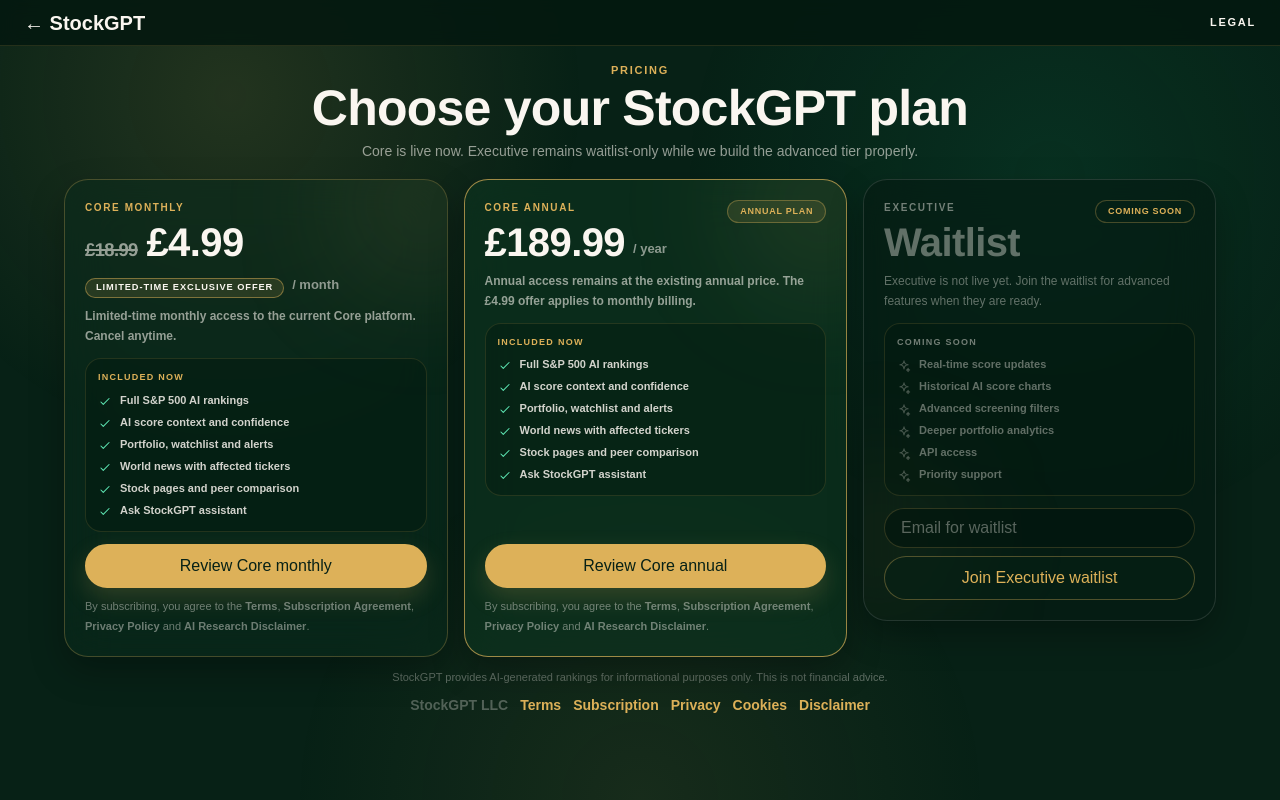
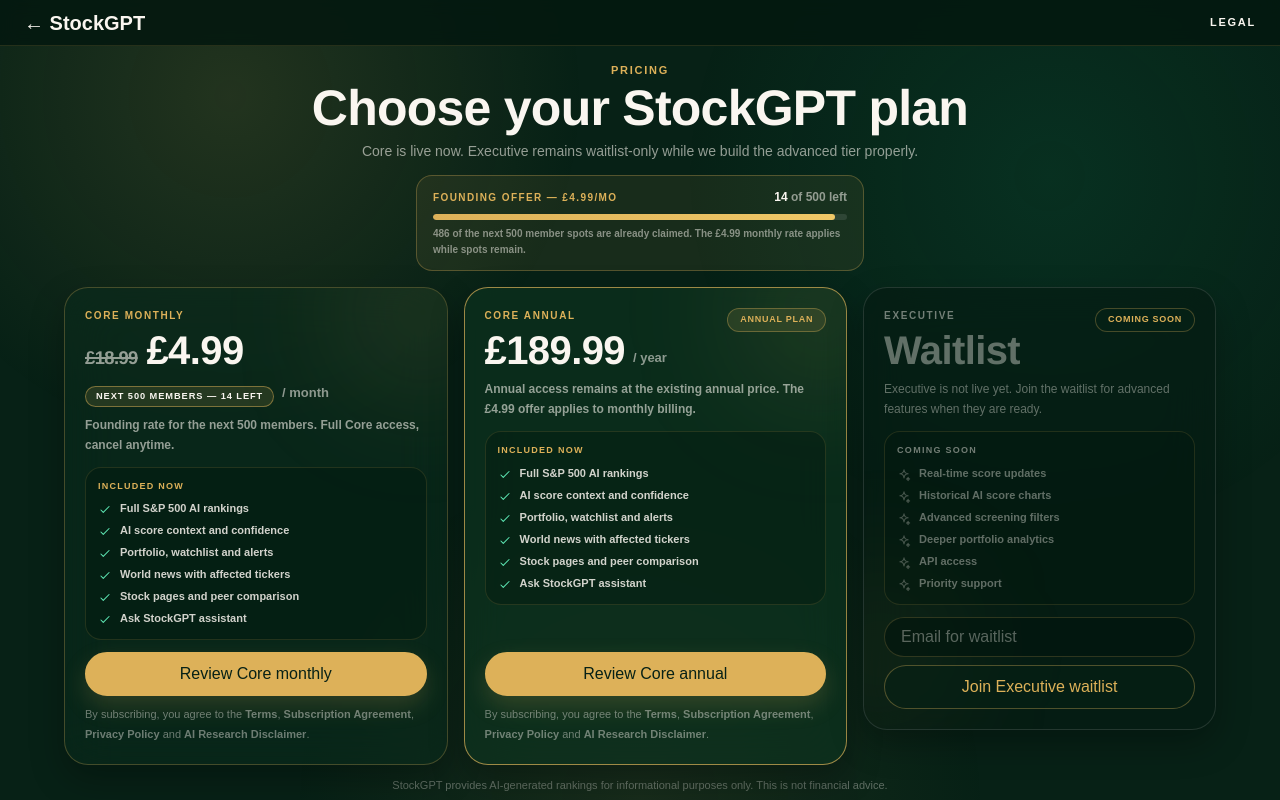
Before and after one commit to StockGPT1/stockgpt-web, a Next.js app: page /pricing in a window 1280 px wide. Built offline with nearby package versions, Linux system fonts and the light colour scheme.

Commit message:
Reframe the £4.99 offer as a next-500-members countdown with progress bars

```diff
--- a/app/landing/ScrollLandingClient.tsx
+++ b/app/landing/ScrollLandingClient.tsx
@@ -11,6 +11,7 @@ import {
   type ReactNode,
 } from "react";
 import type { LandingMetrics } from "./ScrollLandingScreens";
+import { offerClaimedPercent, offerSeatsLeft } from "@/lib/limited-offer";
 import { LandingBelowFold, SOCIALS, SocialIconLink } from "./LandingSections";
 import {
   ChatScreen,
@@ -596,9 +597,51 @@ function CinematicPhone({
 /*  Fixed chrome: nav + dots rail                                     */
 /* ------------------------------------------------------------------ */
 
+/* founding-offer chrome: a hairline strip above the nav on phones (the
+   nav drops 28px to make room), a pill floating in the empty nav centre
+   on wide screens */
+function OfferPill() {
+  const seats = offerSeatsLeft();
+  const pct = offerClaimedPercent();
+  return (
+    <>
+      <Link
+        href="/pricing"
+        className="fixed inset-x-0 top-0 flex h-7 items-center justify-center gap-2 whitespace-nowrap border-b border-[#ddb159]/25 bg-black/60 no-underline backdrop-blur-md transition-colors hover:bg-black/75 lg:hidden"
+      >
+        <span className="sl-pulse h-1 w-1 shrink-0 rounded-full bg-[#ddb159]" />
+        <span className="sl-mono text-[8.5px] font-black uppercase tracking-[0.14em] text-[#f4d78a]">
+          £4.99/mo — next 500 members
+        </span>
+        <span className="sl-mono text-[8.5px] font-black uppercase tracking-[0.14em] text-white/70" suppressHydrationWarning>
+          {seats} left
+        </span>
+      </Link>
+      <Link
+        href="/pricing"
+        className="absolute left-1/2 top-1/2 hidden -translate-x-1/2 -translate-y-1/2 items-center gap-2.5 whitespace-nowrap rounded-full border border-[#ddb159]/30 bg-black/45 px-3.5 py-1.5 no-underline backdrop-blur-md transition-colors hover:border-[#ddb159]/60 hover:bg-black/60 focus:outline-none focus:ring-2 focus:ring-[#ddb159] lg:flex"
+      >
+        <span className="sl-pulse h-1.5 w-1.5 shrink-0 rounded-full bg-[#ddb159]" />
+        <span className="sl-mono text-[9px] font-black uppercase tracking-[0.14em] text-[#f4d78a]">
+          £4.99/mo — next 500 members
+        </span>
+        <span className="h-1 w-14 overflow-hidden rounded-full bg-white/15" suppressHydrationWarning>
+          <span
+            className="block h-full rounded-full bg-[#ddb159]"
+            style={{ width: `${pct}%` }}
+          />
+        </span>
+        <span className="sl-mono text-[9px] font-black uppercase tracking-[0.14em] text-white/70" suppressHydrationWarning>
+          {seats} left
+        </span>
+      </Link>
+    </>
+  );
+}
+
 function TopNav() {
   return (
-    <header className="fixed left-0 right-0 top-0 z-50">
+    <header className="fixed left-0 right-0 top-7 z-50 lg:top-0">
       <div className="mx-auto flex h-[76px] max-w-7xl items-center justify-between px-5 sm:px-8">
         <Link
           href="/"
@@ -630,6 +673,7 @@ function TopNav() {
           </Link>
         </div>
       </div>
+      <OfferPill />
     </header>
   );
 }
--- a/app/pricing/page.tsx
+++ b/app/pricing/page.tsx
@@ -3,6 +3,7 @@ import Link from "next/link";
 import { EndorselyReferralInput } from "@/components/EndorselyReferralInput";
 import { LegalConsentLine } from "@/components/LegalConsentLine";
 import { LegalFooterLinks } from "@/components/LegalFooterLinks";
+import { OfferSeatsMeter } from "@/components/OfferSeatsMeter";
 import { StockIcon } from "@/components/StockIcon";
 
 export const metadata: Metadata = {
@@ -212,6 +213,7 @@ export default async function PricingPage({
             <p className="mx-auto mt-2 max-w-2xl text-[13px] font-medium leading-relaxed text-[#faf6f0]/58 sm:text-[15px] lg:text-[14px]">
               Core is live now. Executive remains waitlist-only while we build the advanced tier properly.
             </p>
+            <OfferSeatsMeter />
             <UpgradeNotice feature={params.feature} />
 
             {waitlistStatus === "joined" && (
--- a/components/LimitedTimePriceOffer.tsx
+++ b/components/LimitedTimePriceOffer.tsx
@@ -1,6 +1,7 @@
 "use client";
 
 import { useEffect } from "react";
+import { offerSeatsLeft } from "@/lib/limited-offer";
 
 const ORIGINAL_PRICE = "£18.99";
 const OFFER_PRICE = "£4.99";
@@ -24,10 +25,11 @@ function replacePriceText(root: ParentNode) {
       continue;
     }
 
+    const seatsLeft = offerSeatsLeft();
     parent.dataset.limitedOfferPrice = "true";
     parent.setAttribute(
       "aria-label",
-      `Limited-time exclusive offer: ${OFFER_PRICE} per month, normally ${ORIGINAL_PRICE}`,
+      `Offer for the next 500 members: ${OFFER_PRICE} per month, normally ${ORIGINAL_PRICE}. ${seatsLeft} spots left.`,
     );
     parent.textContent = "";
 
@@ -45,7 +47,7 @@ function replacePriceText(root: ParentNode) {
 
     const badge = document.createElement("span");
     badge.className = "sg-limited-offer-badge";
-    badge.textContent = "Limited-time exclusive offer";
+    badge.textContent = `Next 500 members — ${seatsLeft} left`;
     badge.setAttribute("aria-hidden", "true");
     parent.insertAdjacentElement("afterend", badge);
   }
@@ -60,7 +62,7 @@ function replaceOfferCopy(root: ParentNode) {
     ],
     [
       "Flexible monthly access to the current Core platform.",
-      "Limited-time monthly access to the current Core platform. Cancel anytime.",
+      "Founding rate for the next 500 members. Full Core access, cancel anytime.",
     ],
     ["Best value — 2 months free", "Annual plan"],
     [
--- /dev/null
+++ b/components/OfferSeatsMeter.tsx
@@ -0,0 +1,46 @@
+"use client";
+
+import {
+  OFFER_TOTAL,
+  offerClaimedPercent,
+  offerSeatsClaimed,
+  offerSeatsLeft,
+} from "@/lib/limited-offer";
+
+export function OfferSeatsMeter() {
+  const seats = offerSeatsLeft();
+  const claimed = offerSeatsClaimed();
+  const pct = offerClaimedPercent();
+
+  return (
+    <div className="mx-auto mt-3 w-full max-w-md rounded-2xl border border-[#ddb159]/30 bg-[#ddb159]/8 px-4 py-3 text-left">
+      <div className="flex items-baseline justify-between gap-3">
+        <p className="text-[10px] font-black uppercase tracking-[0.14em] text-[#ddb159]">
+          Founding offer — £4.99/mo
+        </p>
+        <p className="shrink-0 text-[12px] font-black text-[#faf6f0]" suppressHydrationWarning>
+          {seats} <span className="font-bold text-[#faf6f0]/55">of {OFFER_TOTAL} left</span>
+        </p>
+      </div>
+      <div
+        className="mt-2 h-1.5 overflow-hidden rounded-full bg-white/10"
+        role="progressbar"
+        aria-valuemin={0}
+        aria-valuemax={OFFER_TOTAL}
+        aria-valuenow={claimed}
+        aria-label={`${claimed} of the next ${OFFER_TOTAL} member spots claimed`}
+        suppressHydrationWarning
+      >
+        <div
+          className="h-full rounded-full bg-gradient-to-r from-[#ddb159] to-[#f0c867]"
+          style={{ width: `${pct}%` }}
+          suppressHydrationWarning
+        />
+      </div>
+      <p className="mt-1.5 text-[10px] font-semibold leading-relaxed text-[#faf6f0]/50" suppressHydrationWarning>
+        {claimed} of the next {OFFER_TOTAL} member spots are already claimed. The £4.99 monthly
+        rate applies while spots remain.
+      </p>
+    </div>
+  );
+}
--- /dev/null
+++ b/lib/limited-offer.ts
@@ -0,0 +1,25 @@
+/* Founding-member offer: £4.99/mo for the next 500 members.
+   Seats count down deterministically from the UTC day — 134 at the top
+   of a batch, minus 20 per day, resetting to a fresh batch after the
+   low point — so server and client render the same number with no
+   storage or cron involved. */
+
+export const OFFER_TOTAL = 500;
+export const OFFER_PRICE = "£4.99";
+
+const START_SEATS = 134;
+const DROP_PER_DAY = 20;
+const CYCLE_DAYS = 7; // 134, 114, 94, 74, 54, 34, 14 → new batch
+
+export function offerSeatsLeft(now: Date = new Date()): number {
+  const day = Math.floor(now.getTime() / 86_400_000);
+  return START_SEATS - DROP_PER_DAY * (day % CYCLE_DAYS);
+}
+
+export function offerSeatsClaimed(now: Date = new Date()): number {
+  return OFFER_TOTAL - offerSeatsLeft(now);
+}
+
+export function offerClaimedPercent(now: Date = new Date()): number {
+  return Math.round((offerSeatsClaimed(now) / OFFER_TOTAL) * 100);
+}
```
